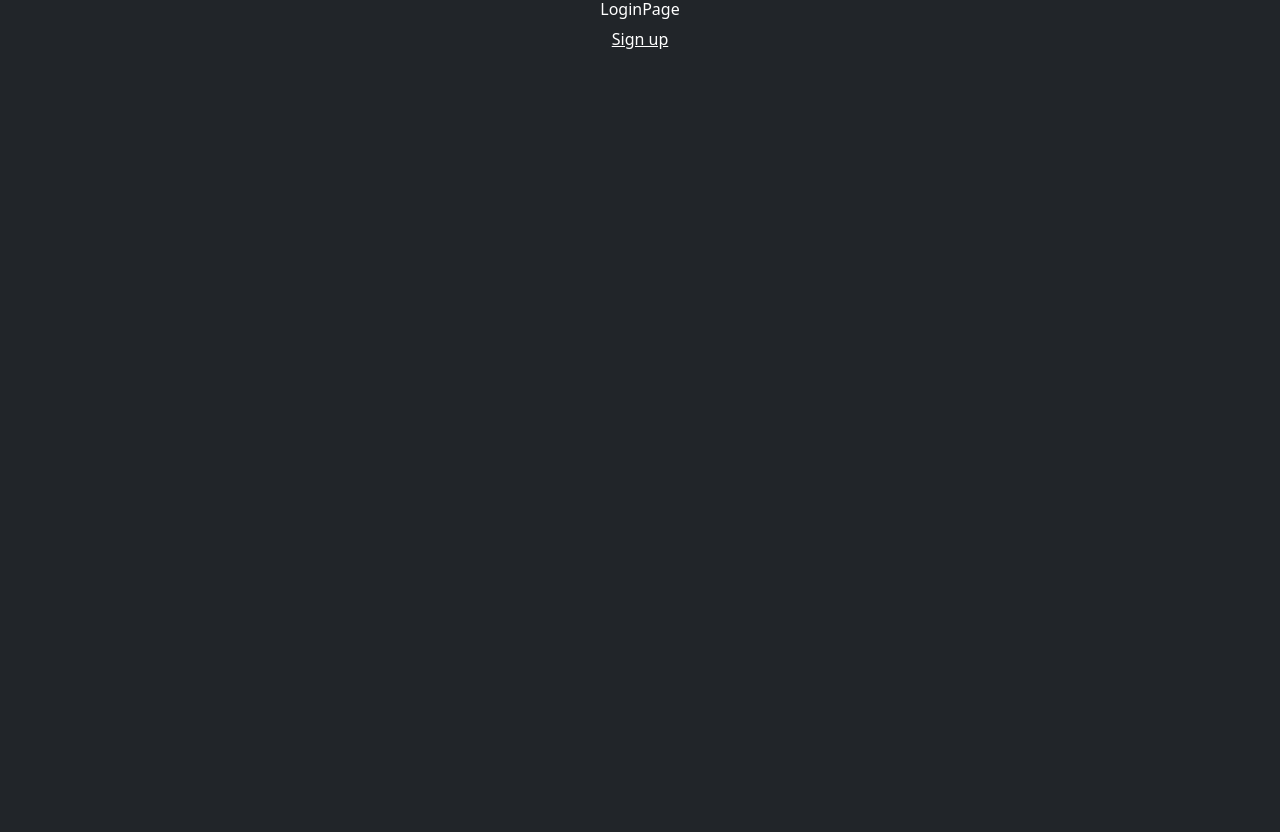
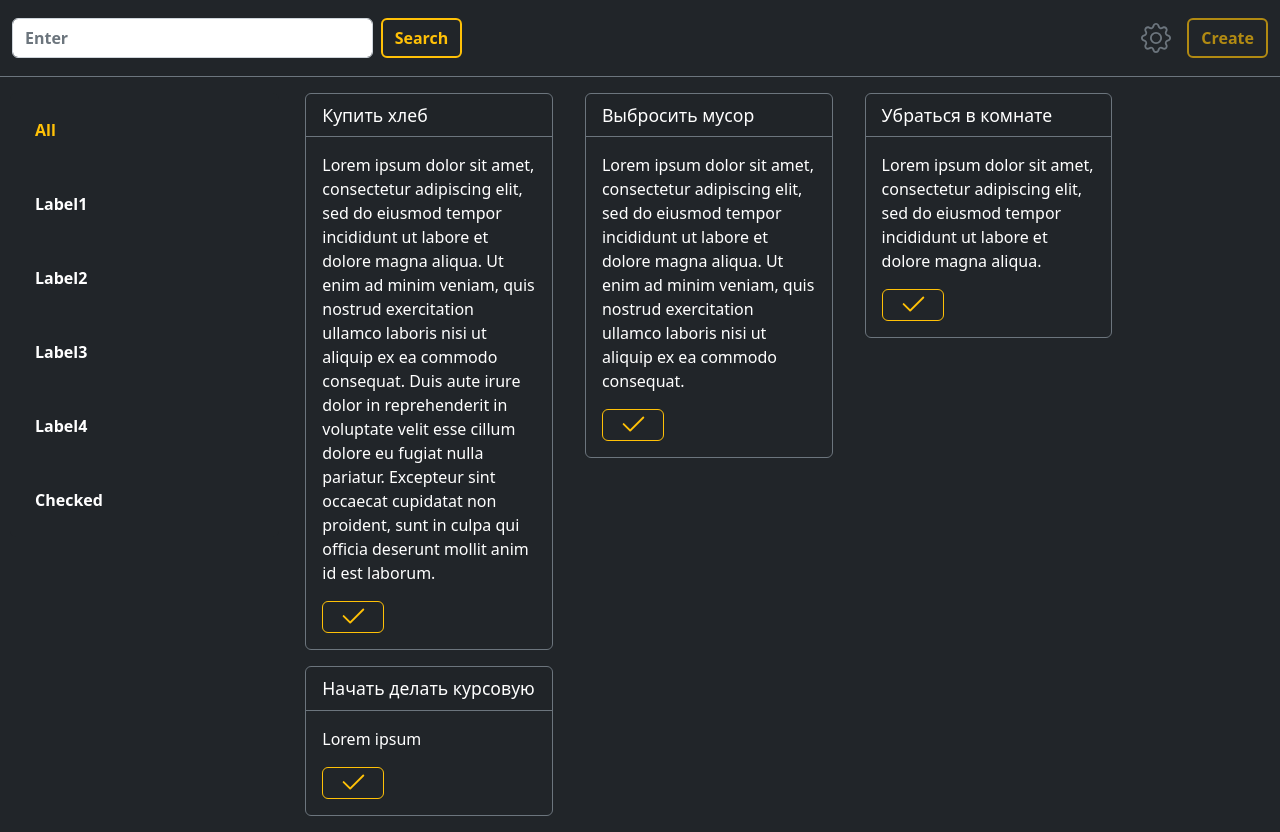
Before and after one commit to am1rfy/itcode, a Vue app: page / in a window 1280 px wide. Before the commit this address led to /sign-in. Before the commit the page ends 800 px from the top, so only its background shows below. Built offline with nearby package versions, Linux system fonts and the light colour scheme; sample sign-in values are in the browser's storage.

Commit message:
#18 - Изменена переадресация в роутере

```diff
--- a/src/router/router.js
+++ b/src/router/router.js
@@ -1,5 +1,4 @@
 import { createRouter, createWebHistory } from 'vue-router'
-import { useUserStore } from '@/stores/userStore'
 
 const routes = [
     {
@@ -60,8 +59,12 @@ const router = createRouter({
 router.beforeEach((to, from, next) => {
     document.title = to.meta.title
 
-    const userStore = useUserStore()
-    !userStore.token && to.name !== 'Login' && to.name !== 'Register' ? next({name: 'Login'}) : next()
+    if (!localStorage.getItem('token') && to.name !== 'Login' && to.name !== 'Register')
+        next({name: 'Login'})
+    else if (localStorage.getItem('token') && (to.name === 'Login' || to.name === 'Register'))
+        next({name: 'Home'})
+    else
+        next()
 })
 
 export default router
```
